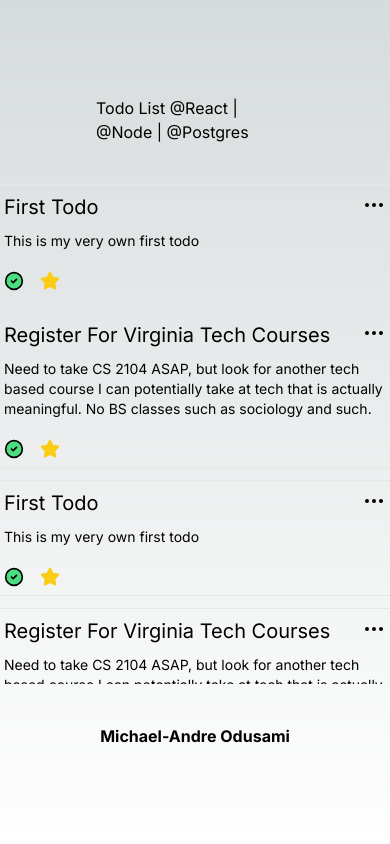
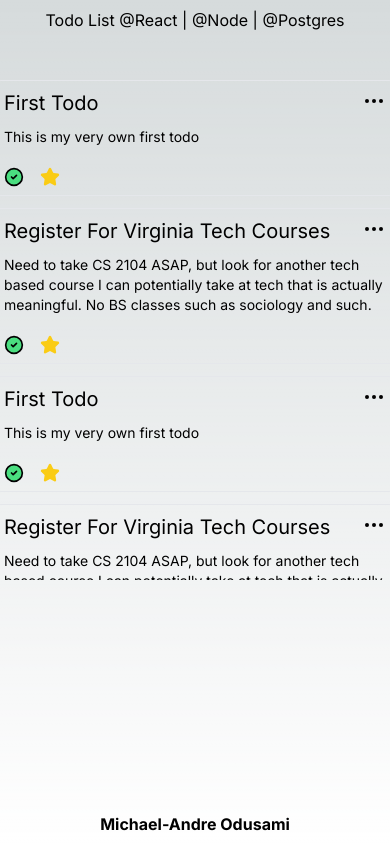
Before and after one commit to modusami/node-todo-list, a Next.js app: page / in a window 390 px wide. Built offline with nearby package versions, Linux system fonts and the light colour scheme.

Commit message:
Update page.tsx

```diff
--- a/src/app/page.tsx
+++ b/src/app/page.tsx
@@ -3,9 +3,9 @@ import Image from "next/image";
 
 export default function Home() {
 	return (
-		<main className="min-h-screen p-24 flex flex-col items-center">
+		<main className="min-h-screen p-2 md:p-24 flex flex-col items-center">
 			{/* nav bar / title */}
-			<nav>
+			<nav className="mb-2">
 				<h1>Todo List @React | @Node | @Postgres</h1>
 			</nav>
 			{/* todos */}
@@ -13,7 +13,7 @@ export default function Home() {
 				<TodoPage />
 			</div>
 
-			<footer>
+			<footer className="mt-2">
 				<b>Michael-Andre Odusami</b>
 			</footer>
 		</main>
```
